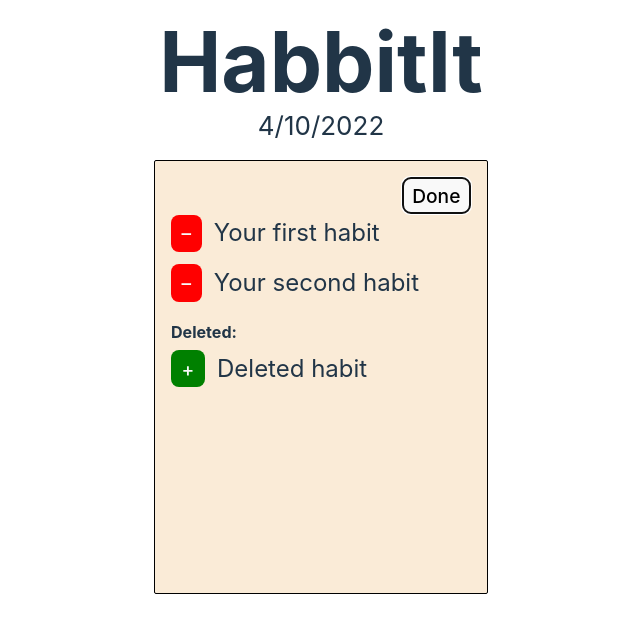
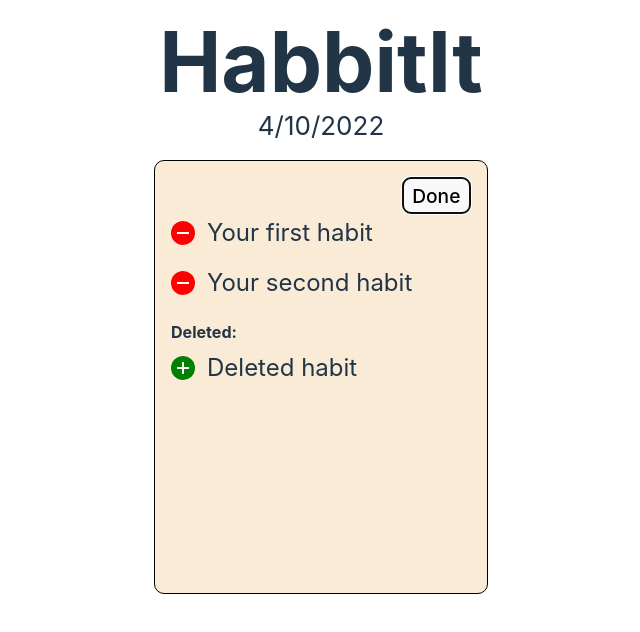
Before and after one commit to serjilyashenko/HabitIT, a React (Vite) app: page / in a window 1280 px wide. Both pictures are taken after a click on the button "Edit". Shown: the top 632 px of the page, without its empty margins (319-959 px from the left). Built offline with nearby package versions, Linux system fonts and the light colour scheme.

Commit message:
add circle select button

```diff
--- a/src/components/App.module.css
+++ b/src/components/App.module.css
@@ -17,7 +17,7 @@
 .habit_list {
   background: #242424;
   border: 1px solid black;
-  border-radius: 2px;
+  border-radius: 10px;
   max-width: 300px;
   margin: 0 auto;
   min-height: 50vh;
--- /dev/null
+++ b/src/components/CircleButton.jsx
@@ -0,0 +1,16 @@
+import classNames from 'classnames';
+import circleButtonStyles from './CircleButton.module.css';
+
+export default function CircleButton({ positive, negative, onClick }) {
+  return (
+    <div
+      role="button"
+      tabIndex={1}
+      onClick={onClick}
+      className={classNames(circleButtonStyles.circle_button, {
+        [circleButtonStyles.circle_button__positive]: positive,
+        [circleButtonStyles.circle_button__negative]: negative,
+      })}
+    ></div>
+  );
+}
--- /dev/null
+++ b/src/components/CircleButton.module.css
@@ -0,0 +1,56 @@
+.circle_button {
+  background-color: #f9f9f9;
+  border-radius: 50%;
+  margin: 0;
+  padding: 0;
+  width: 24px;
+  height: 24px;
+  position: relative;
+  cursor: pointer;
+}
+
+.circle_button__positive {
+  background-color: green;
+}
+
+/*
+  This is a bit tricky way to build.
+  The better way to build such controls is svg.
+ */
+
+.circle_button__positive:after {
+  background-color: white;
+  position: absolute;
+  content: '';
+  top: 50%;
+  left: 50%;
+  height: 2px;
+  width: 12px;
+  transform: translate(-50%, -50%);
+}
+
+.circle_button__positive:before {
+  background-color: white;
+  position: absolute;
+  content: '';
+  top: 50%;
+  left: 50%;
+  height: 12px;
+  width: 2px;
+  transform: translate(-50%, -50%);
+}
+
+.circle_button__negative {
+  background-color: red;
+}
+
+.circle_button__negative:after {
+  background-color: white;
+  position: absolute;
+  content: '';
+  top: 50%;
+  left: 50%;
+  height: 2px;
+  width: 12px;
+  transform: translate(-50%, -50%);
+}
--- a/src/components/EditScreen.jsx
+++ b/src/components/EditScreen.jsx
@@ -1,7 +1,10 @@
 import editScreenStyles from './EditScreen.module.css';
-import classNames from 'classnames';
+import CircleButton from './CircleButton';
 
 export function EditScreen({ habits, onUpdateHabit }) {
+  const activeHabits = habits.filter(({ deleted }) => !deleted);
+  const deletedHabits = habits.filter(({ deleted }) => deleted);
+
   function onDelete(id) {
     onUpdateHabit(id, { deleted: true });
   }
@@ -13,27 +16,15 @@ export function EditScreen({ habits, onUpdateHabit }) {
   return (
     <>
       <ul>
-        {habits
-          .filter(({ deleted }) => !deleted)
-          .map((habit) => (
-            <li
-              className={editScreenStyles.habit_item_container}
-              key={habit.id}
-            >
+        {activeHabits.map((habit) => (
+          <li key={habit.id} className={editScreenStyles.habit_item_container}>
             <div className={editScreenStyles.habit_item_content}>
-                {/* By default Safari doesn't support buttons' foucs */}
+              {/* By default Safari doesn't support buttons' focus */}
               <div
                 className={editScreenStyles.select_button_wrapper}
                 tabIndex={1}
               >
-                  <button
-                    className={classNames(
-                      editScreenStyles.select_button,
-                      editScreenStyles.select_button__alert
-                    )}
-                  >
-                    –
-                  </button>
+                <CircleButton negative />
               </div>
               {habit.name}
             </div>
@@ -48,22 +39,13 @@ export function EditScreen({ habits, onUpdateHabit }) {
           </li>
         ))}
       </ul>
+
       <h6>Deleted:</h6>
       <ul>
-        {habits
-          .filter(({ deleted }) => deleted)
-          .map((habit) => (
-            <li
-              key={habit.id}
-              className={editScreenStyles.habit_item_container}
-            >
+        {deletedHabits.map((habit) => (
+          <li key={habit.id} className={editScreenStyles.habit_item_container}>
             <div className={editScreenStyles.habit_item_content}>
-                <button
-                  className={editScreenStyles.select_button}
-                  onClick={() => onRestore(habit.id)}
-                >
-                  +
-                </button>
+              <CircleButton positive onClick={() => onRestore(habit.id)} />
               {habit.name}
             </div>
           </li>
--- a/src/components/EditScreen.module.css
+++ b/src/components/EditScreen.module.css
@@ -15,16 +15,7 @@
 
 .select_button_wrapper {
   outline: none;
-}
-
-.select_button {
-  background-color: green;
-  color: #f9f9f9;
-  position: relative;
-}
-
-.select_button__alert {
-  background-color: red;
+  line-height: 0;
 }
 
 .delete_submit {
```
Lines whose indentation alone changed are shown as unchanged.
